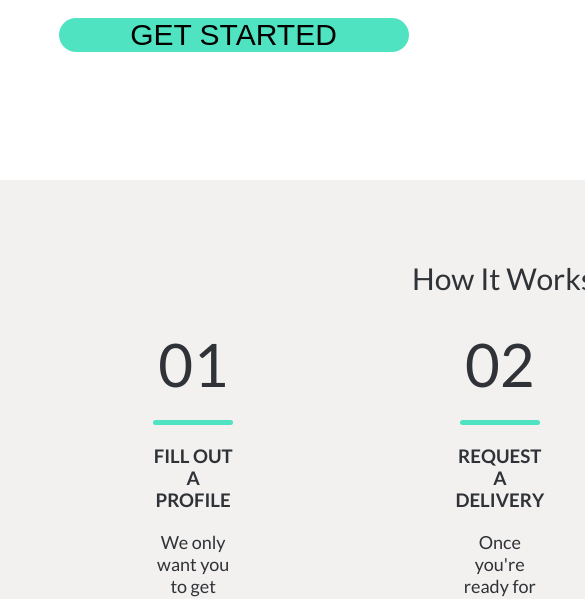
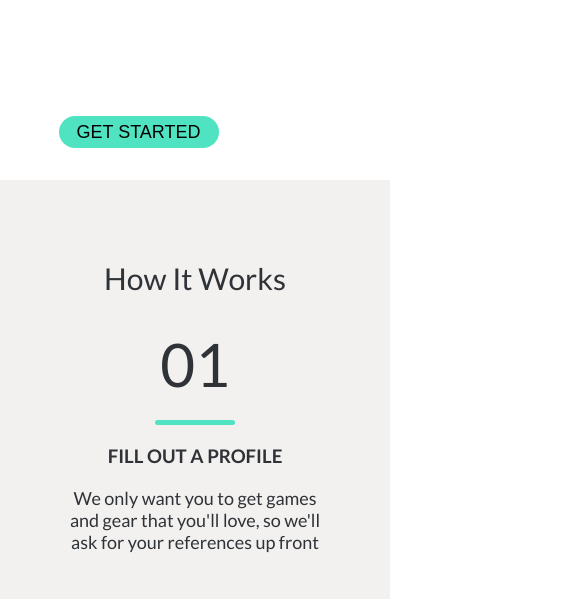
Before and after one commit to manduulya/wayPathAssessment, a plain HTML site: page index.html in a window 390 px wide. Shown: the part 664-1263 px from the top of the page, 585 px wide, since content can reach past the window. Drawn offline with Linux system fonts and the light colour scheme.

Commit message:
responsive added

```diff
--- a/index.html
+++ b/index.html
@@ -7,6 +7,7 @@
     <meta name="viewport" content="width=device-width, initial-scale=1.0">
     <title>Endless</title>
     <link rel="stylesheet" href="style.css" type="text/css">
+    <link rel="stylesheet" href="responsive-style.css" type="text/css">
     <script src="index.js" defer></script>
 </head>
 
--- /dev/null
+++ b/responsive-style.css
@@ -0,0 +1,82 @@
+@media screen and (max-width: 2320px) {
+    .grid-container {
+        grid-column-gap: 100px;
+    }
+}
+@media screen and (max-width: 2000px) {
+    .grid-container {
+        grid-column-gap: 80px;
+    }
+}
+@media screen and (max-width: 1500px) {
+    #main-section>p{
+        font-size: 24px;
+        margin-bottom: 1.5rem;
+    }
+    #main-section>h1 {
+        font-size: 60px;
+        margin-bottom: 1.5rem;
+    }
+}
+@media screen and (max-width: 1366px) {
+    .grid-container {
+        grid-template-columns: repeat(2, 1fr);
+        grid-column-gap: 80px;
+        grid-row-gap: 80px;
+    }
+    #main-section>p{
+        font-size: 20px;
+        margin-bottom: 1.25rem;
+    }
+    #main-section>h1 {
+        font-size: 50px;
+        margin-bottom: 1.25rem;
+    }
+    #main-section > button {
+        width: 250px;
+        height: 40px;
+        font-size: 24px;
+    }
+    #main-section {
+        padding-bottom: 4rem;
+    }
+}
+@media screen and (max-width: 872px) {
+    #main-section>p{
+        font-size: 16px;
+        margin-bottom: 0.5rem;
+    }
+    #main-section>h1 {
+        font-size: 36px;
+        margin-bottom: 0.5rem;
+    }
+    #main-section > button {
+        width: 180px;
+        height: 36px;
+        font-size: 18px;
+    }
+    #main-section {
+        padding-bottom: 2rem;
+    }
+}
+@media screen and (max-width: 600px) {
+    .grid-container {
+        grid-template-columns: repeat(1, 1fr);
+        grid-row-gap: 80px;
+    }
+}
+@media screen and (max-width: 500px) {
+    #main-section>p{
+        font-size: 14px;
+        margin-bottom: 0.5rem;
+    }
+    #main-section>h1 {
+        font-size: 30px;
+        margin-bottom: 0.5rem;
+    }
+    #main-section > button {
+        width: 160px;
+        height: 32px;
+        font-size: 18px;
+    }
+}
--- a/style.css
+++ b/style.css
@@ -9,6 +9,7 @@
 body{
     font-family: 'Lato', sans-serif;
     background: no-repeat url(./front-end-technical-exercise-assets/photo-couch_2x.jpg);
+    background-attachment: fixed;
     background-size: cover;
 }
 #main-container {
@@ -72,8 +73,7 @@ body{
     color: #000;
     display: grid;
     grid-template-columns: repeat(4, 1fr);
-    grid-column-gap: 220px;
-    grid-row-gap: 10px;
+    grid-column-gap: 180px;
 }
 #how-it-works {
     position: absolute;
```
